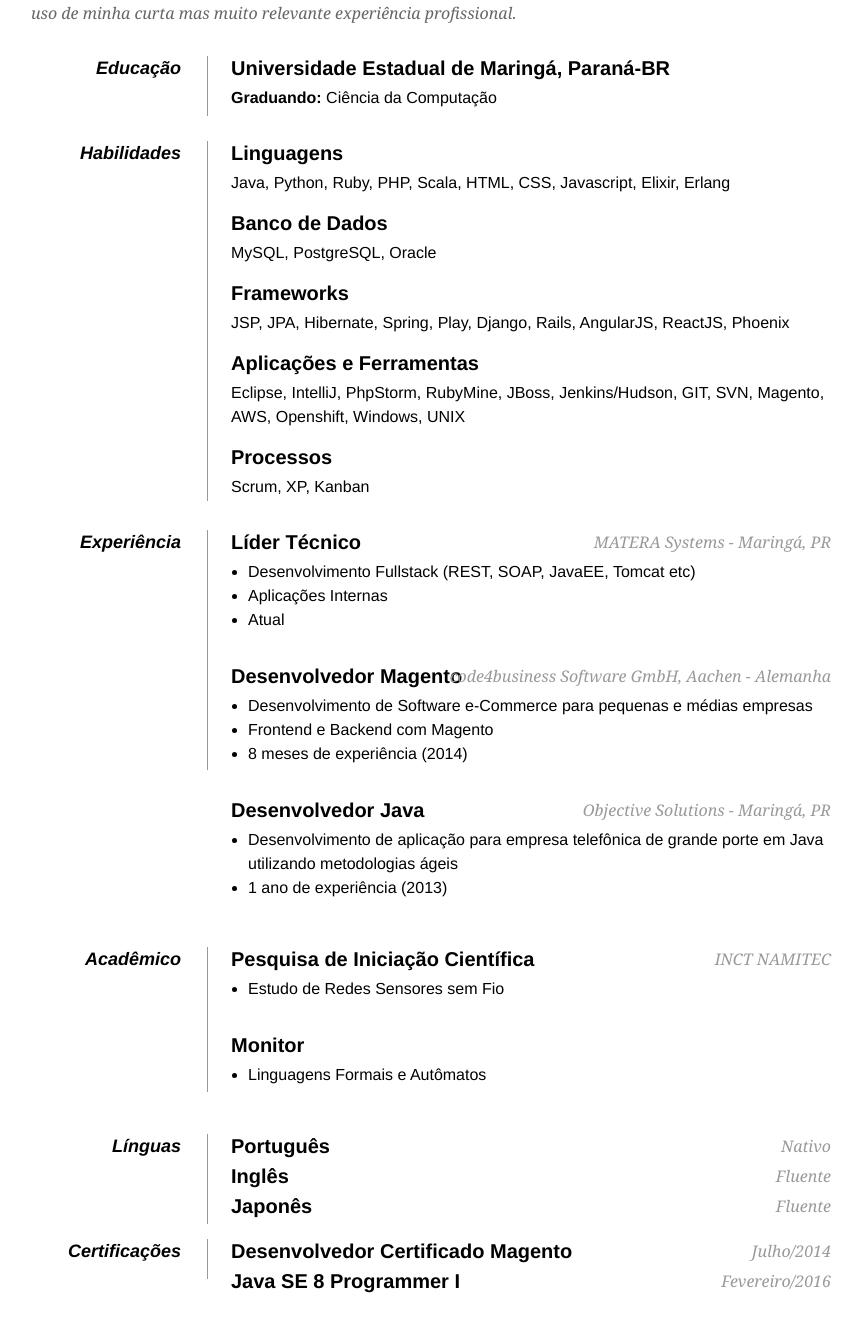
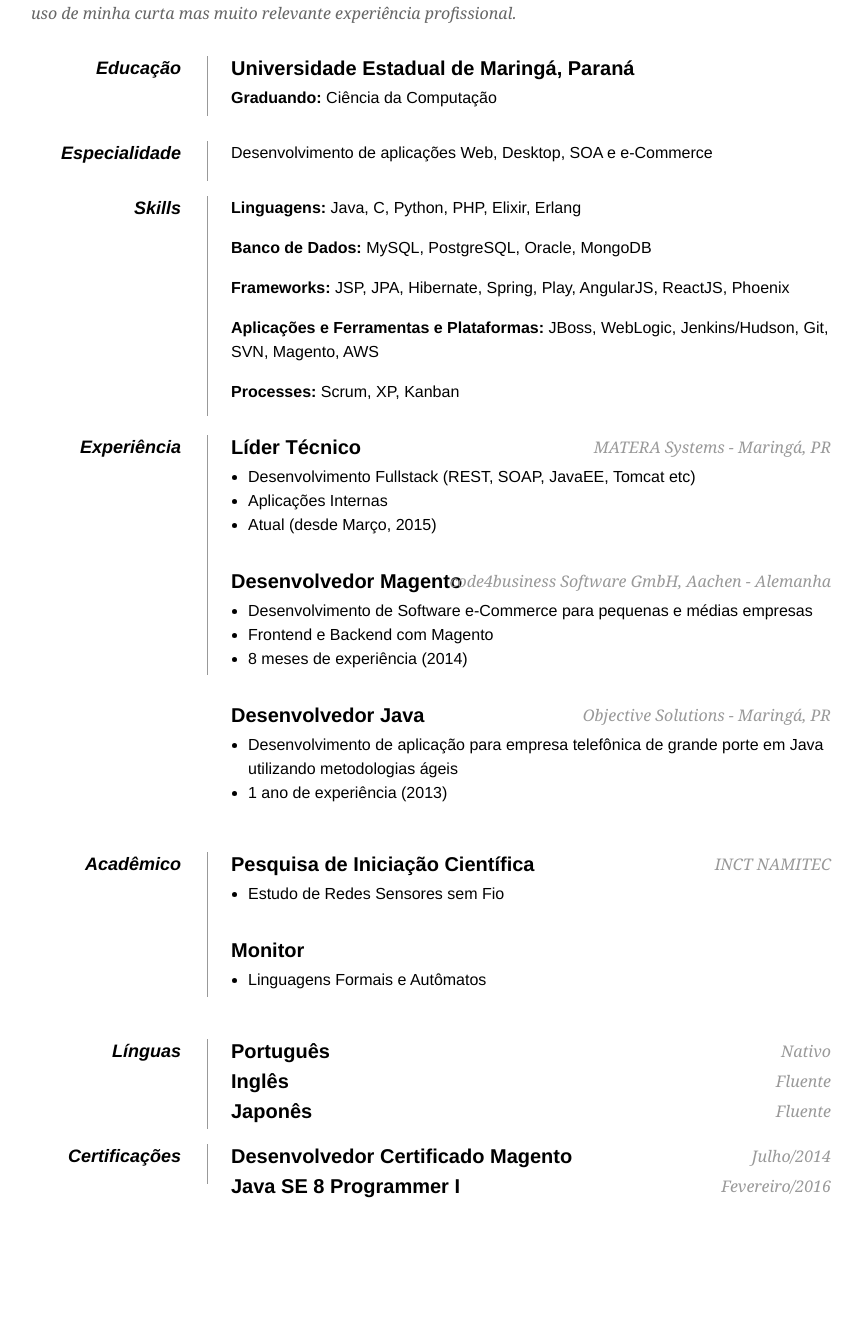
Before and after one commit to rhnonose/rhnonose.github.io, a Jekyll site: the page built from resume(pt).html, in a window 1280 px wide, cut to the strip 264-1638 px from the top of the page. Shown: the top 1332 px of the strip, without its empty margins (209-1072 px from the left). Built offline with Jekyll 4.4.1, drawn with Linux system fonts in a browser that asks for light colours; after the commit the page ends 1543 px from its top, so only the background shows below that.

Commit message:
Update resumés.

```diff
--- a/resume(pt).html
+++ b/resume(pt).html
@@ -32,10 +32,11 @@ permalink: resume(pt).html
 		.linkedin { color: #999; text-decoration: none; border-bottom: 1px dotted #999; }
 		.educ {height: 60px;}
 		.exp {height: 240px;}
-		.skill {height: 360px;}
+		.skill {height: 220px;}
 		.lang {height: 90px;}
 		.cert {height: 40px;}
 		.acad {height: 145px;}
+        .expert {height: 40px;}
         #pic {width: 250px;
               height: 250px;
             }
@@ -80,34 +81,27 @@ permalink: resume(pt).html
 
             <dt class="educ">Educação</dt>
             <dd>
-                <h2>Universidade Estadual de Maringá, Paraná-BR</h2>
+                <h2>Universidade Estadual de Maringá, Paraná</h2>
                 <p><strong>Graduando:</strong> Ciência da Computação<br /></p>
             </dd>
 
             <dd class="clear"></dd>
 
-            <dt class="skill">Habilidades</dt>
+            <dt class="expert">Especialidade</dt>
             <dd>
-                <h2>Linguagens</h2>
                 <p>
-				Java, Python, Ruby, PHP, Scala, HTML, CSS, Javascript, Elixir, Erlang
-				</p>
-				<h2>Banco de Dados</h2>
-                <p>
-				MySQL, PostgreSQL, Oracle
-				</p>
-				<h2>Frameworks</h2>
-                <p>
-				JSP, JPA, Hibernate, Spring, Play, Django, Rails, AngularJS, ReactJS, Phoenix
-				</p>
-				<h2>Aplicações e Ferramentas</h2>
-                <p>
-				Eclipse, IntelliJ, PhpStorm, RubyMine, JBoss, Jenkins/Hudson, GIT, SVN, Magento, AWS, Openshift, Windows, UNIX
-				</p>
-				<h2>Processos</h2>
-                <p>
-				Scrum, XP, Kanban
-				</p>
+                Desenvolvimento de aplicações Web, Desktop, SOA e e-Commerce
+                </p>
+            </dd>
+            <dd class="clear"></dd>
+
+            <dt class="skill">Skills</dt>
+            <dd>
+                <p><strong>Linguagens:</strong> Java, C, Python, PHP, Elixir, Erlang</p>
+                <p><strong>Banco de Dados:</strong> MySQL, PostgreSQL, Oracle, MongoDB</p>
+                <p><strong>Frameworks:</strong> JSP, JPA, Hibernate, Spring, Play, AngularJS, ReactJS, Phoenix</p>
+                <p><strong>Aplicações e Ferramentas e Plataformas: </strong> JBoss, WebLogic, Jenkins/Hudson, Git, SVN, Magento, AWS</p>
+                <p><strong>Processes: </strong> Scrum, XP, Kanban</p>
             </dd>
 
             <dd class="clear"></dd>
@@ -118,7 +112,7 @@ permalink: resume(pt).html
                 <ul>
 					<li>Desenvolvimento Fullstack (REST, SOAP, JavaEE, Tomcat etc)</li>
 					<li>Aplicações Internas</li>
-                    <li>Atual</li>
+                    <li>Atual (desde Março, 2015)</li>
                 </ul>
 
             	<h2>Desenvolvedor Magento<span> code4business Software GmbH, Aachen - Alemanha</span></h2>
```
Also changed, not shown: resume(en).html (+22 -33 lines).
